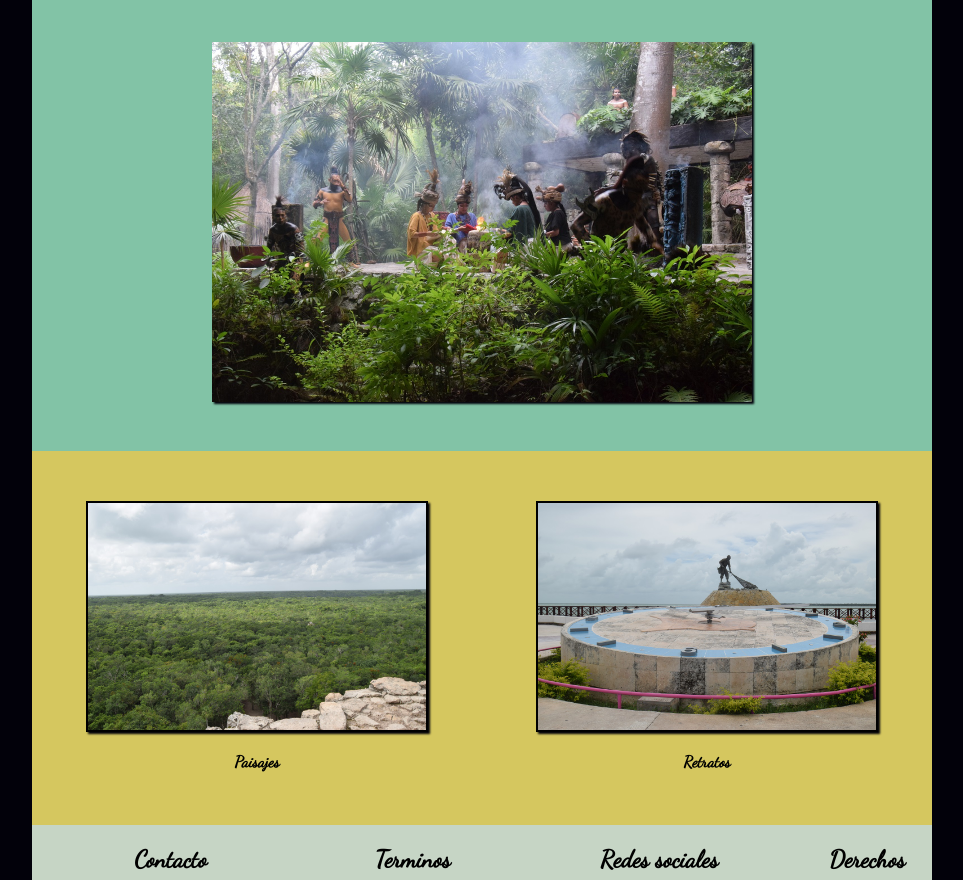
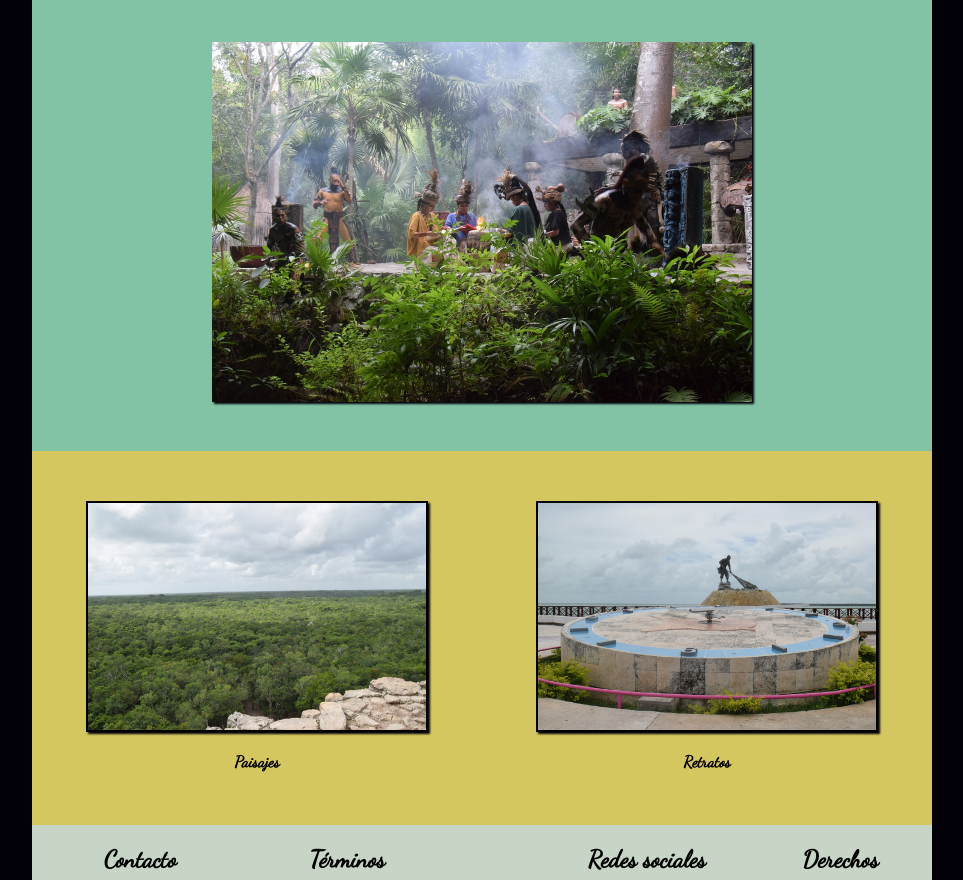
Before and after one commit to moypm/ProyectoFinalCurso2, a plain HTML site: page index.html in a window 1280 px wide. Shown: the part 72-952 px from the top of the page, without its empty margins (158-1121 px from the left). Drawn offline with Linux system fonts and the light colour scheme.

Commit message:
Finalizando detalles
Detallando pie de pagina

```diff
--- a/css/principal.css
+++ b/css/principal.css
@@ -4,7 +4,7 @@ html,body{
   background-color: #02010a;
   font-family:'Dancing Script';
   color: white;
-  text-align: center;
+/*  text-align: center;*/
 }
 /* contenedor piincipal */
 .contenido{
--- a/index.html
+++ b/index.html
@@ -50,7 +50,7 @@
           <p>Tel: 123 1234567</p>
         </div>
         <div class="columterminos">
-          <h2>Terminos</h2>
+          <h2>Términos</h2>
           <p>Al utilizar este sitio web usted acepta los términos y condiciones.</p>
         </div>
         <div class="columredes">
```
Also changed, not shown: paisajes.html (+1 -1 lines), retratos.html (+1 -1 lines).
